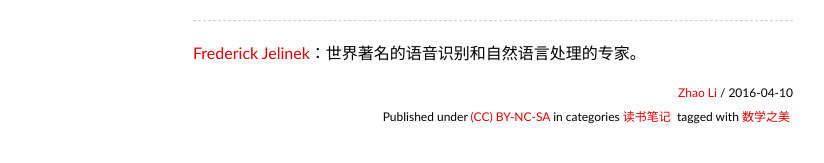
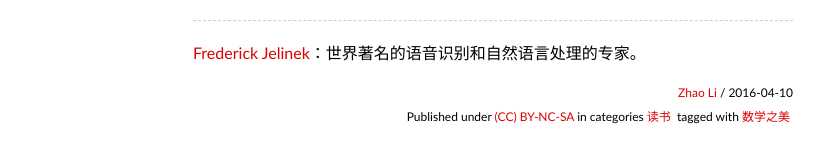
Before and after one commit to livc/livc.github.io, a Jekyll site: the page built from _posts/2016-04-10-%e8%b4%be%e9%87%8c%e5%b0%bc%e5%85%8b%e5%92%8c%e5%90%b4%e5%86%9b%e5%af%b9%e5%b0%91%e5%b9%b4%e6%97%b6%e6%95%99%e8%82%b2%e7%9a%84%e7%9c%8b%e6%b3%95.md, in a window 1280 px wide. Shown: the part 506-669 px from the top of the page, without its empty margins (147-971 px from the left). Built offline with Jekyll 4.4.1, drawn with Linux system fonts in a browser that asks for light colours; nearby versions of some CDN libraries; some web fonts are replaced; comment, search, counter and statistics services are not loaded.

Commit message:
update post140

```diff
--- a/_posts/2016-04-10-%e8%b4%be%e9%87%8c%e5%b0%bc%e5%85%8b%e5%92%8c%e5%90%b4%e5%86%9b%e5%af%b9%e5%b0%91%e5%b9%b4%e6%97%b6%e6%95%99%e8%82%b2%e7%9a%84%e7%9c%8b%e6%b3%95.md
+++ b/_posts/2016-04-10-%e8%b4%be%e9%87%8c%e5%b0%bc%e5%85%8b%e5%92%8c%e5%90%b4%e5%86%9b%e5%af%b9%e5%b0%91%e5%b9%b4%e6%97%b6%e6%95%99%e8%82%b2%e7%9a%84%e7%9c%8b%e6%b3%95.md
@@ -3,7 +3,7 @@
 layout: post
 permalink: /140
 categories:
-  - 读书笔记
+  - 读书
 tags:
   - 数学之美
 ---
```
